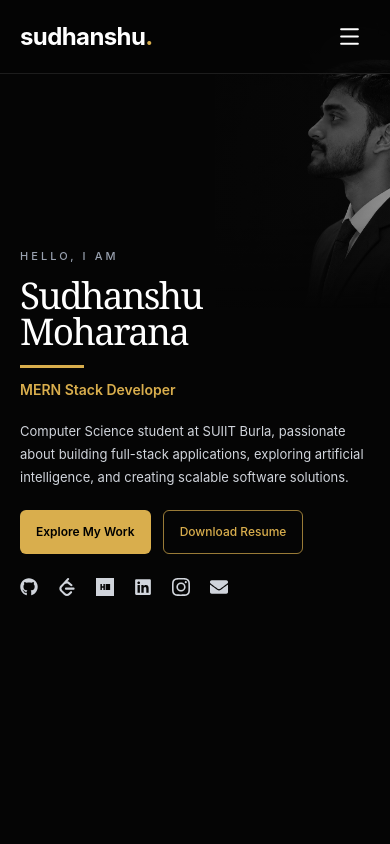
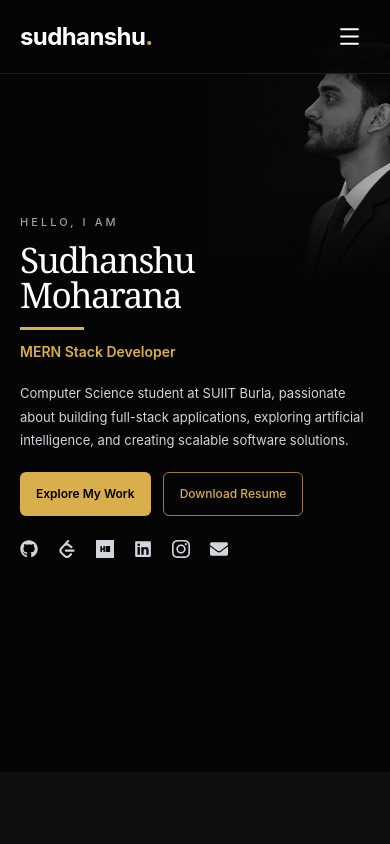
Before and after one commit to MoharanaSudhanshu/portfolio, a React (Vite) app: page / in a window 390 px wide. Shown: the top 844 px of the page. Built offline with nearby package versions, Linux system fonts and the light colour scheme.

Commit message:
Update Hero.jsx

```diff
--- a/src/components/Hero.jsx
+++ b/src/components/Hero.jsx
@@ -55,20 +55,18 @@ function Hero() {
       id="home"
       className="
         relative isolate
-        min-h-screen
         overflow-hidden
         bg-[#050505]
         text-white
+        min-h-[calc(100svh-72px)]
         flex items-center
-        py-12
-        sm:py-16
+        py-8
+        sm:py-12
+        lg:min-h-screen
         lg:py-20
       "
     >
-      {/* =====================================
-          MOBILE PORTRAIT
-          Positioned beside the name
-      ====================================== */}
+      {/* MOBILE PORTRAIT */}
       <div
         className="
           absolute inset-0 -z-10
@@ -83,38 +81,38 @@ function Hero() {
           alt=""
           className="
             absolute
-            right-[-7%]
-            top-[28px]
-            h-[280px]
-            w-[52%]
+            right-[-3%]
+            top-[12px]
+            h-[270px]
+            w-[49%]
             object-cover
-            object-[65%_center]
+            object-[62%_center]
             grayscale
-            opacity-75
-            sm:top-[35px]
-            sm:h-[340px]
-            sm:w-[48%]
+            opacity-80
+            sm:top-[18px]
+            sm:h-[320px]
+            sm:w-[45%]
           "
           style={{
             maskImage:
-              "linear-gradient(to bottom, transparent 0%, black 10%, black 70%, transparent 100%)",
+              "linear-gradient(to bottom, transparent 0%, black 12%, black 65%, transparent 100%)",
             WebkitMaskImage:
-              "linear-gradient(to bottom, transparent 0%, black 10%, black 70%, transparent 100%)",
+              "linear-gradient(to bottom, transparent 0%, black 12%, black 65%, transparent 100%)",
           }}
         />
 
-        {/* Keep text readable on the left */}
+        {/* Blend portrait into the text area */}
         <div
           className="
             absolute inset-0
             bg-gradient-to-r
             from-[#050505]
-            via-[#050505]/85
-            to-[#050505]/15
+            via-[#050505]/75
+            to-transparent
           "
         />
 
-        {/* Smooth bottom blend */}
+        {/* Prevent a visible color boundary at the bottom */}
         <div
           className="
             absolute inset-0
@@ -126,10 +124,7 @@ function Hero() {
         />
       </div>
 
-      {/* =====================================
-          DESKTOP PORTRAIT
-          Desktop styling kept separate
-      ====================================== */}
+      {/* DESKTOP PORTRAIT */}
       <div
         className="
           pointer-events-none
@@ -174,9 +169,7 @@ function Hero() {
         />
       </div>
 
-      {/* =====================================
-          HERO CONTENT
-      ====================================== */}
+      {/* CONTENT */}
       <div
         className="
           relative mx-auto
@@ -219,10 +212,9 @@ function Hero() {
           {/* NAME */}
           <h1
             className="
-              font-serif
-              font-medium
+              font-serif font-medium
               tracking-[-0.045em]
-              text-[clamp(2.3rem,8vw,3.4rem)]
+              text-[clamp(2.2rem,7.8vw,3.2rem)]
               leading-[0.98]
               sm:text-6xl
               lg:text-[clamp(3.5rem,5vw,5.5rem)]
@@ -249,8 +241,7 @@ function Hero() {
           <div
             className="
               min-h-[24px]
-              text-sm
-              font-semibold
+              text-sm font-semibold
               text-[#D9AE4D]
               sm:min-h-[30px]
               sm:text-lg
@@ -296,7 +287,7 @@ function Hero() {
             software solutions.
           </p>
 
-          {/* ACTION BUTTONS */}
+          {/* BUTTONS */}
           <div
             className="
               mt-5
@@ -321,13 +312,11 @@ function Hero() {
                 rounded-md
                 bg-[#D9AE4D]
                 px-4 py-2.5
-                text-xs
-                font-semibold
+                text-xs font-semibold
                 text-black
                 transition-colors
                 hover:bg-[#E8C46C]
-                sm:px-6
-                sm:py-3
+                sm:px-6 sm:py-3
                 sm:text-sm
                 lg:text-base
               "
@@ -347,14 +336,12 @@ function Hero() {
                 border
                 border-[#D9AE4D]/70
                 px-4 py-2.5
-                text-xs
-                font-medium
+                text-xs font-medium
                 text-[#D9AE4D]
                 transition-colors
                 hover:bg-[#D9AE4D]
                 hover:text-black
-                sm:px-6
-                sm:py-3
+                sm:px-6 sm:py-3
                 sm:text-sm
                 lg:text-base
               "
```
